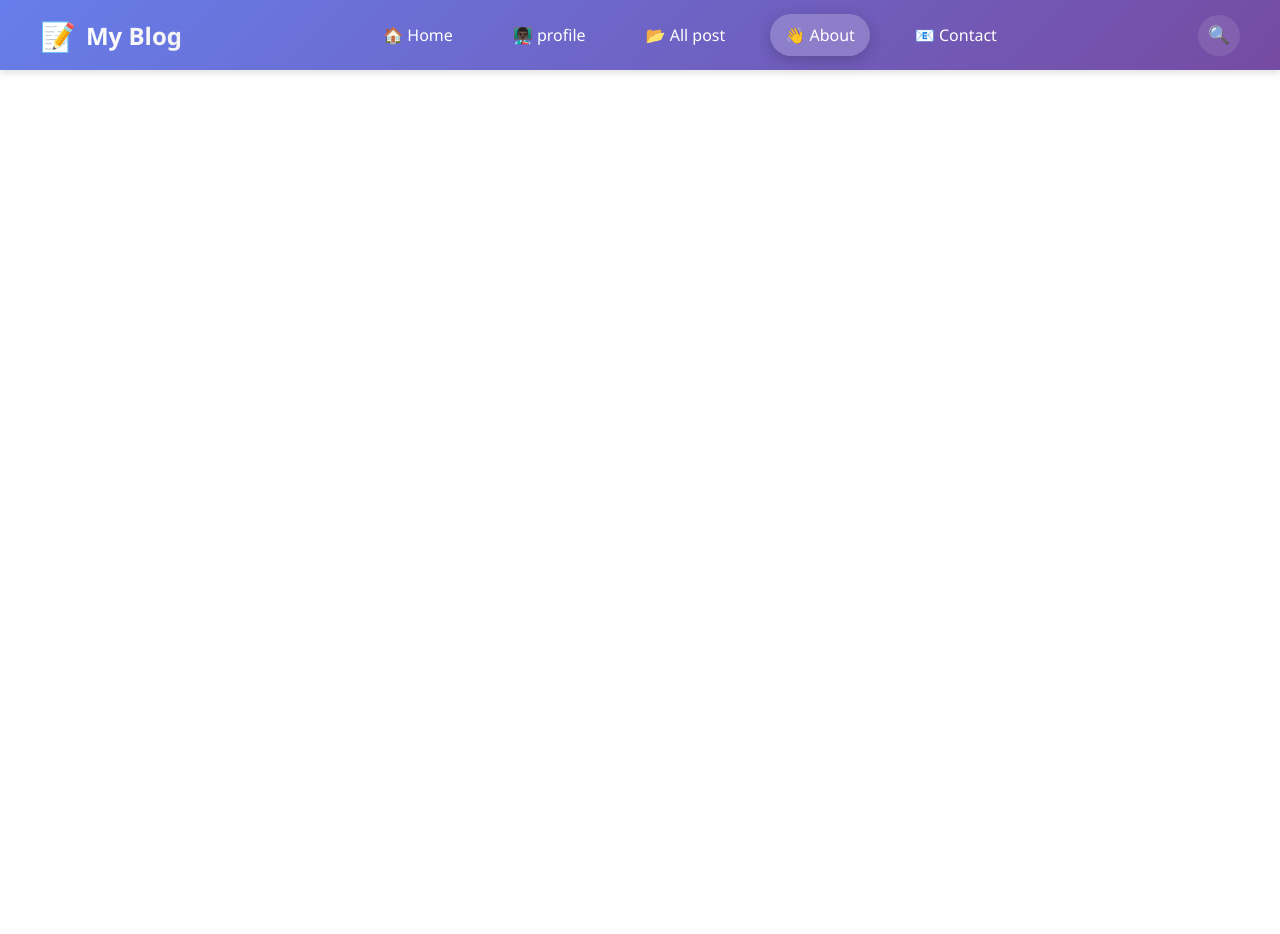
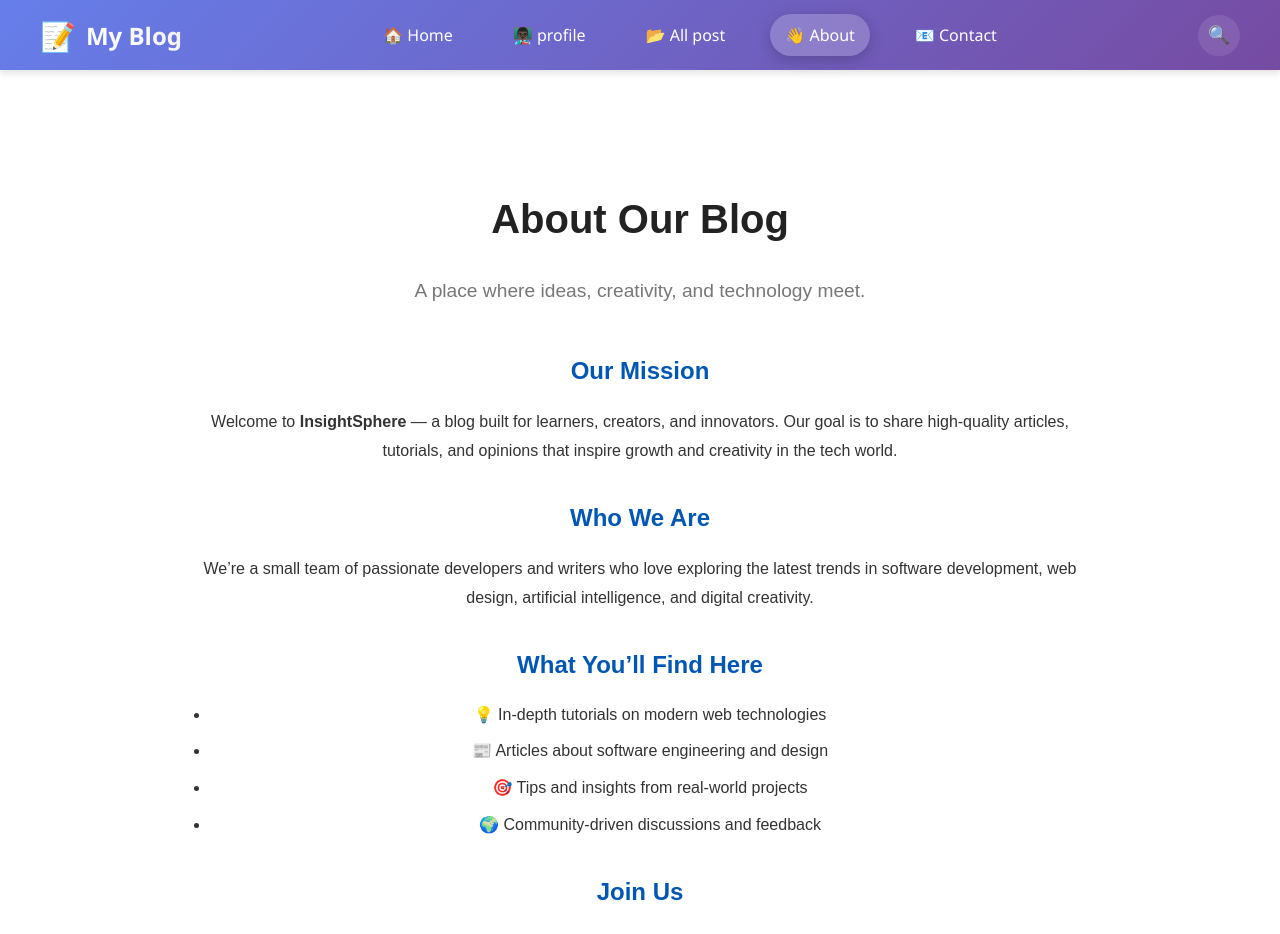
Before and after one commit to ayesh423/blog-app-frontend, a React (Create React App) app: page /about in a window 1280 px wide. Shown: the top 934 px of the page. Before the commit the page ends 800 px from the top, so only its background shows below. Built offline with nearby package versions, Linux system fonts and the light colour scheme.

Commit message:
about page

```diff
--- a/src/App.tsx
+++ b/src/App.tsx
@@ -1,11 +1,12 @@
-import React from 'react';
-import { Route, BrowserRouter as Router, Routes } from 'react-router-dom';
-import BlogNavbar from './components/BlogNavbar';
-import './App.css';
-import Home from './pages/Home';
-import Profile from './pages/Profile';
-import Contact from './pages/Contact';
-import Blog from './pages/Blog';
+import React from "react";
+import { Route, BrowserRouter as Router, Routes } from "react-router-dom";
+import BlogNavbar from "./components/BlogNavbar";
+import "./App.css";
+import Home from "./pages/Home";
+import Profile from "./pages/Profile";
+import Contact from "./pages/Contact";
+import Blog from "./pages/Blog";
+import About from "./pages/About";
 
 const App: React.FC = () => {
   return (
@@ -18,6 +19,7 @@ const App: React.FC = () => {
             <Route path="/profile" element={<Profile />} />
             <Route path="/contact" element={<Contact />} />
             <Route path="/blog" element={<Blog />} />
+            <Route path="/about" element={<About />} />
           </Routes>
         </main>
       </div>
--- /dev/null
+++ b/src/CSSfiles/About.css
@@ -0,0 +1,64 @@
+.about-container {
+  max-width: 900px;
+  margin: 60px auto;
+  padding: 20px;
+  font-family: "Poppins", sans-serif;
+  color: #333;
+  line-height: 1.8;
+}
+
+.about-header {
+  text-align: center;
+  margin-bottom: 40px;
+}
+
+.about-header h1 {
+  font-size: 2.5rem;
+  color: #222;
+  margin-bottom: 10px;
+}
+
+.tagline {
+  font-size: 1.2rem;
+  color: #777;
+}
+
+.about-content h2 {
+  color: #0056b3;
+  margin-top: 30px;
+  margin-bottom: 10px;
+}
+
+.about-content p {
+  margin-bottom: 15px;
+  font-size: 1rem;
+}
+
+.about-content ul {
+  margin: 15px 0;
+  padding-left: 20px;
+}
+
+.about-content ul li {
+  margin-bottom: 8px;
+}
+
+a {
+  color: #0056b3;
+  text-decoration: none;
+  font-weight: 500;
+}
+
+a:hover {
+  text-decoration: underline;
+}
+
+@media (max-width: 768px) {
+  .about-container {
+    padding: 15px;
+  }
+
+  .about-header h1 {
+    font-size: 2rem;
+  }
+}
--- /dev/null
+++ b/src/pages/About.tsx
@@ -0,0 +1,49 @@
+import React from "react";
+import "../CSSfiles/About.css";
+
+const About: React.FC = () => {
+  return (
+    <div className="about-container">
+      <section className="about-header">
+        <h1>About Our Blog</h1>
+        <p className="tagline">
+          A place where ideas, creativity, and technology meet.
+        </p>
+      </section>
+
+      <section className="about-content">
+        <h2>Our Mission</h2>
+        <p>
+          Welcome to <strong>InsightSphere</strong> — a blog built for learners,
+          creators, and innovators. Our goal is to share high-quality articles,
+          tutorials, and opinions that inspire growth and creativity in the tech
+          world.
+        </p>
+
+        <h2>Who We Are</h2>
+        <p>
+          We’re a small team of passionate developers and writers who love
+          exploring the latest trends in software development, web design,
+          artificial intelligence, and digital creativity.
+        </p>
+
+        <h2>What You’ll Find Here</h2>
+        <ul>
+          <li>💡 In-depth tutorials on modern web technologies</li>
+          <li>📰 Articles about software engineering and design</li>
+          <li>🎯 Tips and insights from real-world projects</li>
+          <li>🌍 Community-driven discussions and feedback</li>
+        </ul>
+
+        <h2>Join Us</h2>
+        <p>
+          Have a story to share or a topic you’d like us to cover? Reach out
+          through our <a href="/contact">contact page</a> — we’d love to hear
+          from you!
+        </p>
+      </section>
+    </div>
+  );
+};
+
+export default About;
```
